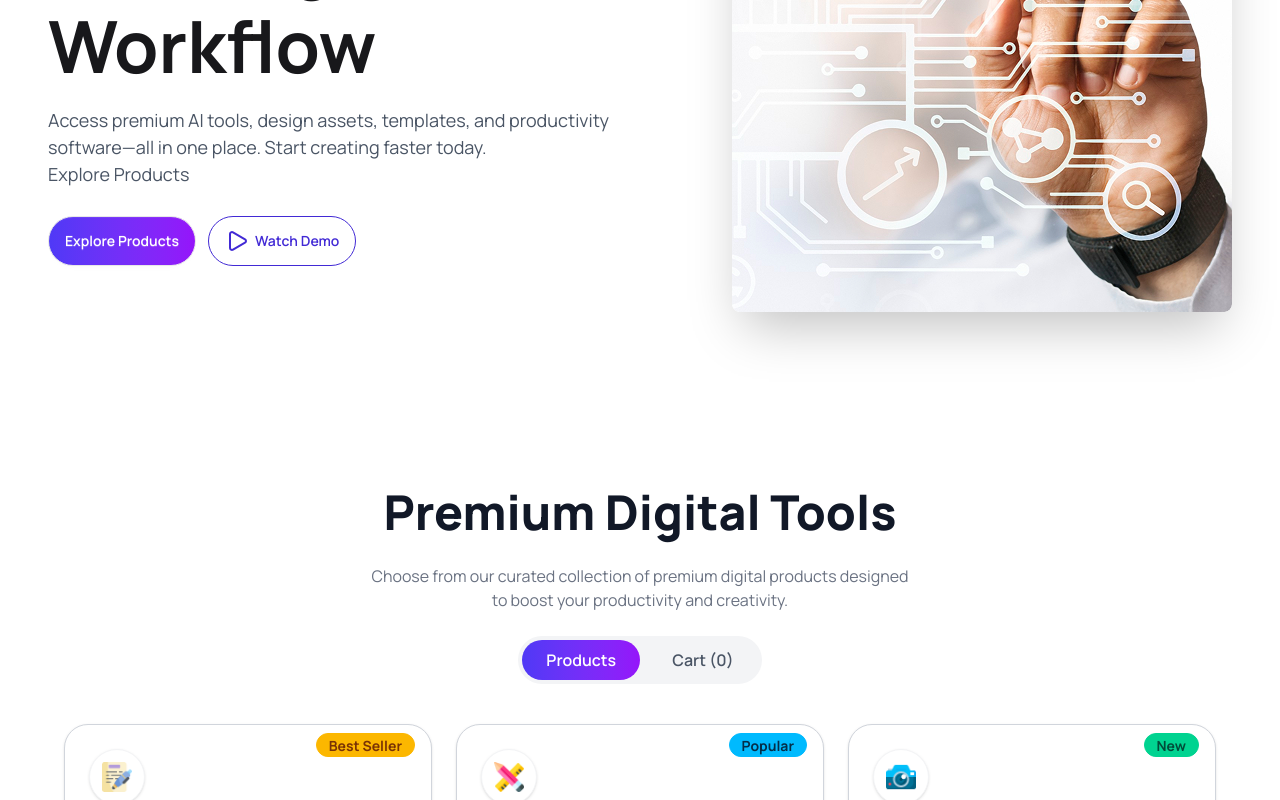
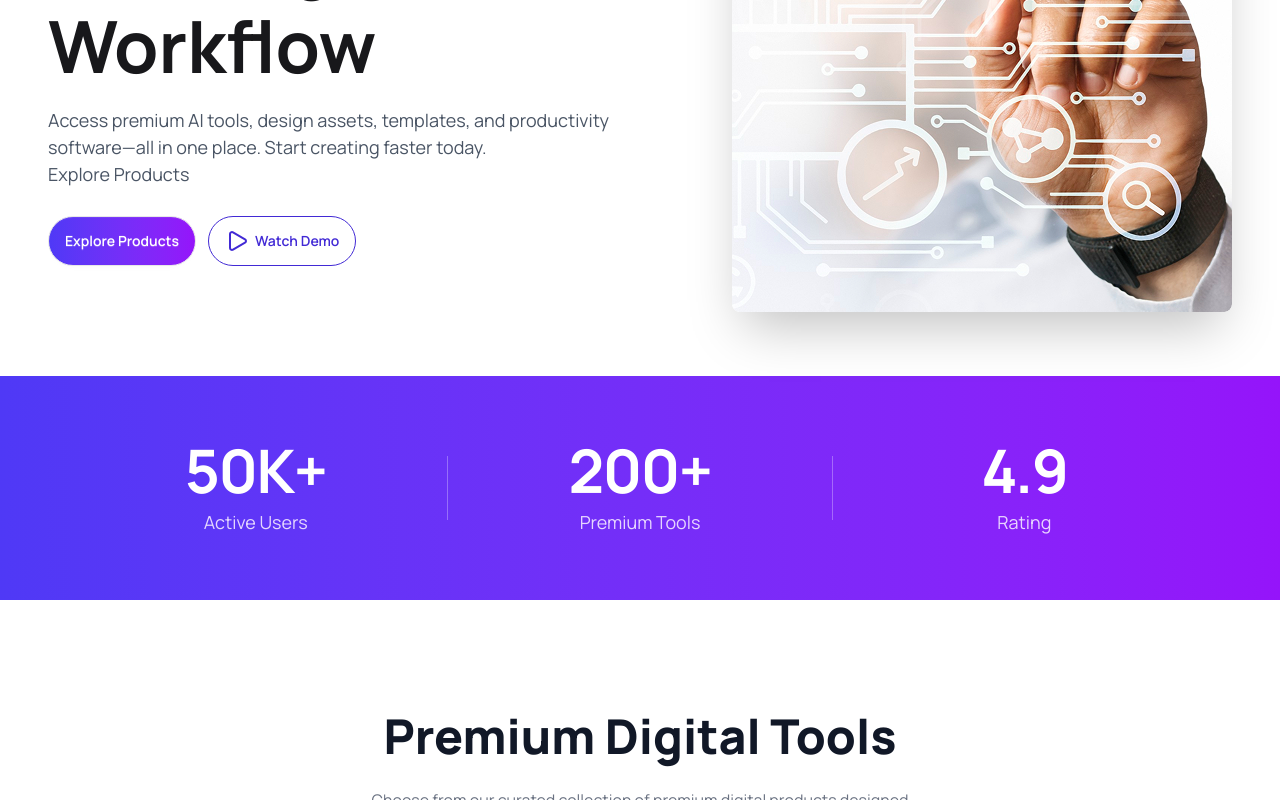
Before and after one commit to kazij317-code/B13-A6-DigiTools-Platform-My-Assignment, a React (Vite) app: page / in a window 1280 px wide. Shown: the part 423-1223 px from the top of the page. Built offline with nearby package versions, Linux system fonts and the light colour scheme.

Commit message:
statesection is updated

```diff
--- a/src/App.jsx
+++ b/src/App.jsx
@@ -2,7 +2,7 @@ import './App.css'
 
 
 
-
+import StatsSection from './components/StatsSection';
 import { useState } from "react";
 import productsData from "./data/products.json";
 import Navbar from "./components/Navbar";
@@ -38,6 +38,7 @@ function App() {
     <>
       <Navbar cartCount={cart.length} setView={setView} />
       <Banner />
+      <StatsSection />
 
       <div className='text-center mt-[100px]'>
         <h1 className='text-[48px] font-extrabold text-[#111827]'>Premium Digital Tools</h1>
--- /dev/null
+++ b/src/components/StatsSection.jsx
@@ -0,0 +1,36 @@
+import React from 'react';
+
+const StatsSection = () => {
+  const stats = [
+    { label: 'Active Users', value: '50K+' },
+    { label: 'Premium Tools', value: '200+' },
+    { label: 'Rating', value: '4.9' },
+  ];
+
+  return (
+    <section className="w-full py-16 px-4 bg-linear-to-r from-[#4F39F6] to-[#9514FA] flex justify-center items-center">
+      <div className="max-w-6xl w-full flex flex-col md:flex-row justify-around items-center gap-8 md:gap-0">
+        {stats.map((stat, index) => (
+          <React.Fragment key={index}>
+            {/* Stat Item */}
+            <div className="text-center text-white flex-1">
+              <h2 className="text-5xl md:text-6xl font-bold mb-2 tracking-tight">
+                {stat.value}
+              </h2>
+              <p className="text-purple-100 text-lg opacity-90">
+                {stat.label}
+              </p>
+            </div>
+
+            {/* Vertical Divider (Hidden on mobile) */}
+            {index !== stats.length - 1 && (
+              <div className="hidden md:block h-16 w-[1px] bg-white/30" />
+            )}
+          </React.Fragment>
+        ))}
+      </div>
+    </section>
+  );
+};
+
+export default StatsSection;
```
